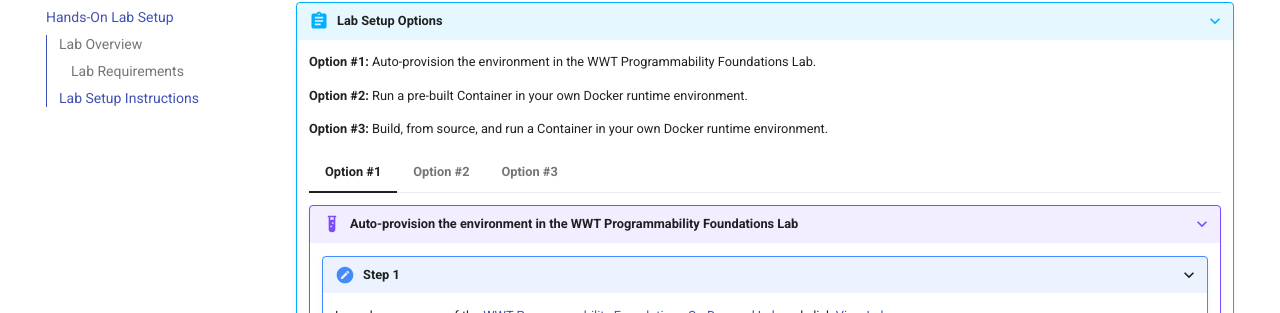
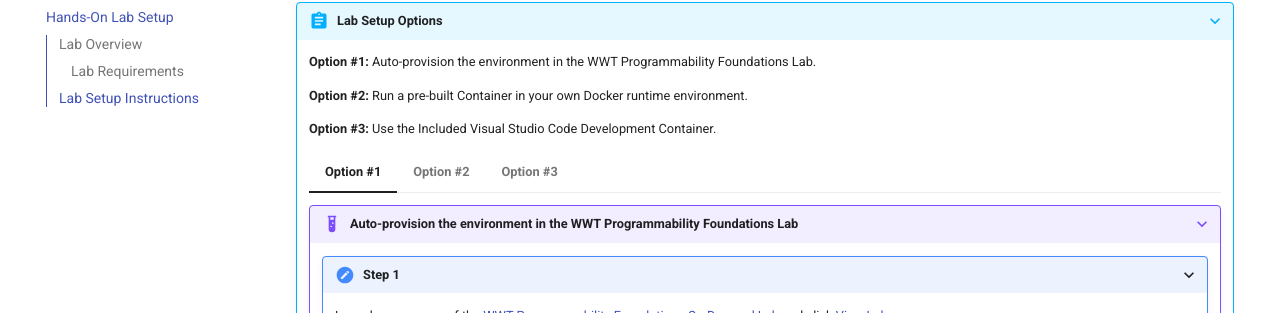
Before and after one commit to wwt/devasc-data-formats, an MkDocs documentation site: the page built from docs/sections/section_1.md, in a window 1280 px wide and 900 px high, scrolled down 724 px. Shown: the part 139-452 px from the top of the window. Built offline with MkDocs 1.6.1 and Material for MkDocs 9.7.7, drawn with Linux system fonts in a browser that asks for light colours; comment, search, counter and statistics services are not loaded; some of the changed lines change nothing that is shown.

Commit message:
Initial build-out of lab setup options #2 and #3

```diff
--- a/docs/sections/section_1.md
+++ b/docs/sections/section_1.md
@@ -30,7 +30,7 @@
 
     **Option #2:** Run a pre-built Container in your own Docker runtime environment.
 
-    **Option #3:** Build, from source, and run a Container in your own Docker runtime environment.
+    **Option #3:** Use the Included Visual Studio Code Development Container.
 
     === "Option #1"
 
@@ -165,7 +165,23 @@
 
     === "Option #2"
 
+        ???+ example "Run a pre-built Container in your own Docker runtime environment"
+
+            ???+ todo "Step 1"
+
+                Launch a new copy of the [WWT Programmability Foundations On-Demand Lab](https://www.wwt.com/lab/programmability-foundations-lab "WWT Programmability Foundations On-Demand Lab"){target=_blank} and click [View Labs](https://www.wwt.com/my/labs "My WWT Labs"){target=_blank}:
+
+                [![1_launch_lab](../images/pf_lab/1_launch_lab.png "Launch a New Programmability Foundations Lab Instance")](../images/pf_lab/1_launch_lab.png){target=_blank}
+
     === "Option #3"
+
+        ???+ example "Use the Included Visual Studio Code Development Container"
+
+            ???+ todo "Step 1"
+
+                Launch a new copy of the [WWT Programmability Foundations On-Demand Lab](https://www.wwt.com/lab/programmability-foundations-lab "WWT Programmability Foundations On-Demand Lab"){target=_blank} and click [View Labs](https://www.wwt.com/my/labs "My WWT Labs"){target=_blank}:
+
+                [![1_launch_lab](../images/pf_lab/1_launch_lab.png "Launch a New Programmability Foundations Lab Instance")](../images/pf_lab/1_launch_lab.png){target=_blank}
 
 Choose the appropriate instructions for your Docker environment to get started:
 
```
